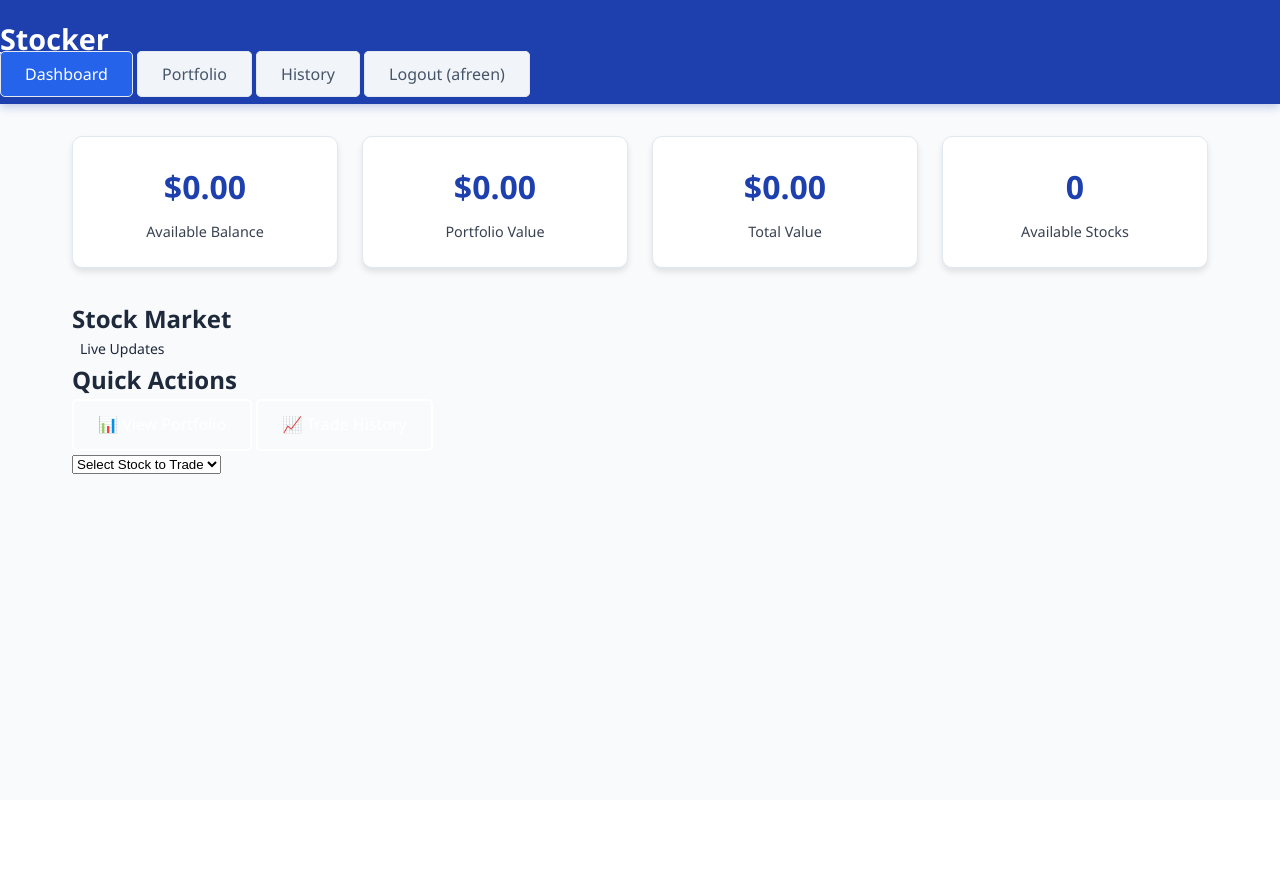
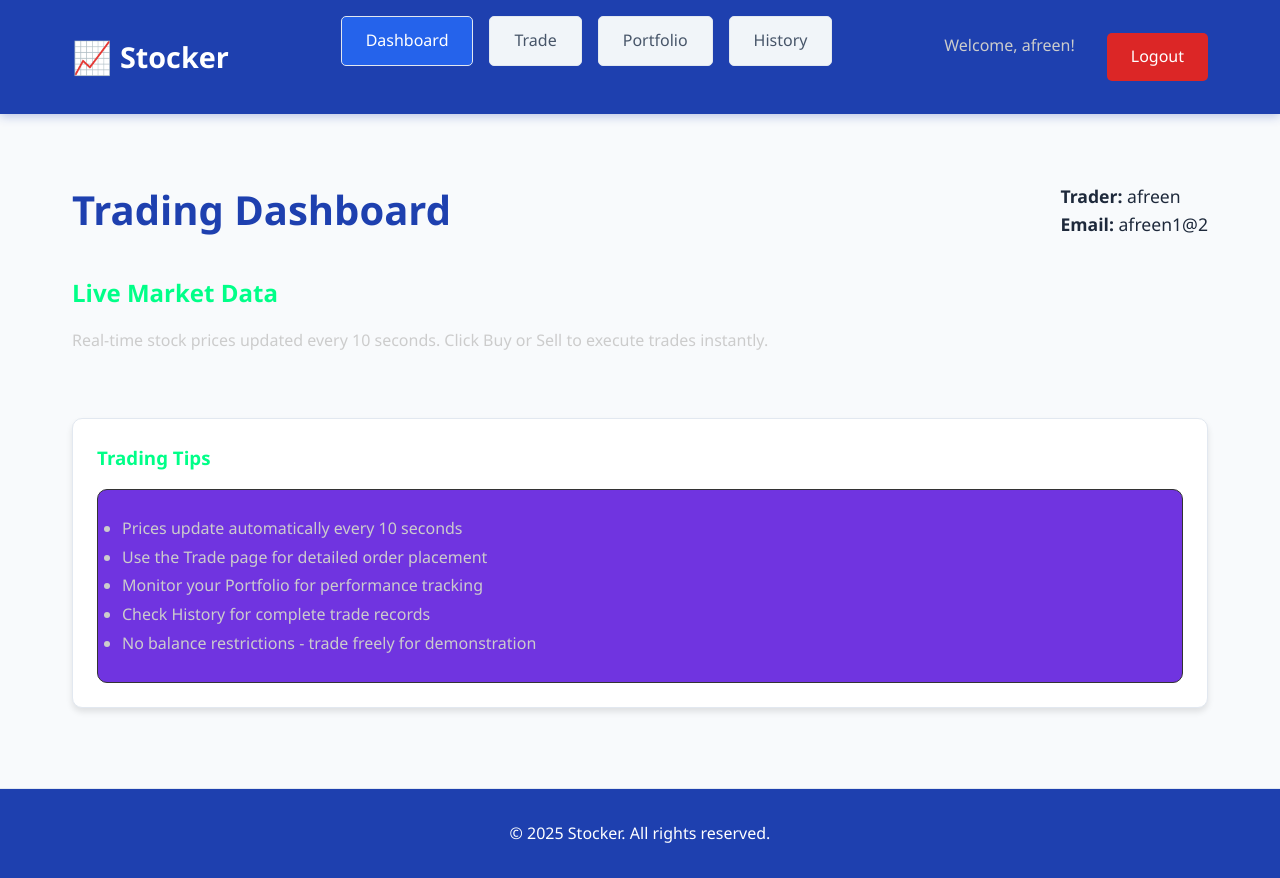
Before and after one commit to Thasleembegam04/STOCKER, a Flask app: template templates/dashboard.html in a window 1280 px wide. Before the commit the page ends 474 px from the top, so only its background shows below. Run offline with Flask 3, Linux system fonts and the light colour scheme; the template is opened without the code that fills it, so the values that code supplies are empty; a user stored in the database is signed in.

Commit message:
Update dashboard.html

```diff
--- a/templates/dashboard.html
+++ b/templates/dashboard.html
@@ -5,103 +5,90 @@
     <meta name="viewport" content="width=device-width, initial-scale=1.0">
     <title>Dashboard - Stocker</title>
     <link rel="stylesheet" href="{{ url_for('static', filename='styles.css') }}">
+    <script src="{{ url_for('static', filename='script.js') }}"></script>
 </head>
-<body data-user-id="{{ session.user_id }}">
-    <header class="header">
-        <div class="container">
-            <nav class="nav">
-                <a href="/dashboard" class="logo">Stocker</a>
-                <div class="nav-links">
-                    <a href="/dashboard" class="nav-link active">Dashboard</a>
-                    <a href="/portfolio" class="nav-link">Portfolio</a>
-                    <a href="/history" class="nav-link">History</a>
-                    <a href="/logout" class="nav-link">Logout ({{ session.username }})</a>
+<body>
+    <header>
+        <div class="header-container">
+            <div class="logo">
+                <span class="logo-icon">📈</span>
+                <a href="{{ url_for('dashboard') }}" style="color: inherit; text-decoration: none;">Stocker</a>
             </div>
-            </nav>
+
+            <div class="nav-menu-container">
+                <a href="{{ url_for('dashboard') }}" class="nav-link active">Dashboard</a>
+                <a href="{{ url_for('trade') }}" class="nav-link">Trade</a>
+                <a href="{{ url_for('portfolio') }}" class="nav-link">Portfolio</a>
+                <a href="{{ url_for('history') }}" class="nav-link">History</a>
+            </div>
+
+            <div class="auth-buttons">
+                <span style="color: #cccccc; margin-right: 1rem;">Welcome, {{ session.username }}!</span>
+                <a href="{{ url_for('logout') }}" class="btn btn-danger">Logout</a>
+            </div>
         </div>
     </header>
 
-    <main class="main-content">
-        <div class="container">
-            <div class="stats-grid mb-4">
-                <div class="stat-card">
-                    <div class="stat-value">${{ "%.2f"|format(balance) }}</div>
-                    <div class="stat-label">Available Balance</div>
-                </div>
-                <div class="stat-card">
-                    <div class="stat-value" id="portfolio-value">${{ "%.2f"|format(portfolio_value) }}</div>
-                    <div class="stat-label">Portfolio Value</div>
-                </div>
-                <div class="stat-card">
-                    <div class="stat-value">${{ "%.2f"|format(balance + portfolio_value) }}</div>
-                    <div class="stat-label">Total Value</div>
-                </div>
-                <div class="stat-card">
-                    <div class="stat-value">{{ stocks|length }}</div>
-                    <div class="stat-label">Available Stocks</div>
+    <main>
+        <div class="dashboard-container">
+            <div class="dashboard-header">
+                <h1 class="dashboard-title">Trading Dashboard</h1>
+                <div class="user-info">
+                    <p><strong>Trader:</strong> {{ session.username }}</p>
+                    <p><strong>Email:</strong> {{ session.email }}</p>
                 </div>
             </div>
 
-            <div class="card">
-                <div class="card-header">
-                    <h2 class="card-title">Stock Market</h2>
-                    <div style="display: flex; align-items: center; gap: 0.5rem; color: var(--text-muted); font-size: 0.875rem;">
-                        <div class="loading"></div>
-                        Live Updates
-                    </div>
+            <div class="market-summary">
+                <h2 style="color: #00ff88; margin-bottom: 1rem;">Live Market Data</h2>
+                <p style="color: #cccccc; margin-bottom: 2rem;">
+                    Real-time stock prices updated every 10 seconds. Click Buy or Sell to execute trades instantly.
+                </p>
             </div>
 
-                <div class="grid grid-4">
-                    {% for symbol, stock in stocks.items() %}
+            <div class="stocks-grid">
+                {% for symbol, data in stocks.items() %}
                 <div class="stock-card" data-symbol="{{ symbol }}">
+                    <div class="stock-header">
                         <div class="stock-symbol">{{ symbol }}</div>
-                        <div class="stock-name">{{ stock.name }}</div>
-                        <div class="stock-price">${{ "%.2f"|format(stock.price) }}</div>
-                        <div class="stock-change {% if stock.change >= 0 %}positive{% else %}negative{% endif %}">
-                            {{ "+" if stock.change >= 0 else "" }}${{ "%.2f"|format(stock.change) }}
+                        <div class="stock-price">${{ "%.2f"|format(data.price) }}</div>
+                    </div>
+                    <div class="stock-name">{{ data.name }}</div>
+                    <div class="stock-actions">
+                        <form method="GET" action="{{ url_for('trade') }}" style="display: inline; width: 48%; margin-right: 2%;">
+                            <input type="hidden" name="symbol" value="{{ symbol }}">
+                            <input type="hidden" name="action" value="buy">
+                            <button type="submit" class="btn-buy">Buy</button>
+                        </form>
+                        <form method="GET" action="{{ url_for('trade') }}" style="display: inline; width: 48%;">
+                            <input type="hidden" name="symbol" value="{{ symbol }}">
+                            <input type="hidden" name="action" value="sell">
+                            <button type="submit" class="btn-sell">Sell</button>
+                        </form>
                     </div>
                 </div>
                 {% endfor %}
             </div>
-            </div>
 
-            <div class="card">
-                <div class="card-header">
-                    <h2 class="card-title">Quick Actions</h2>
-                </div>
-                <div class="grid grid-3">
-                    <a href="/portfolio" class="btn btn-secondary btn-lg">
-                        📊 View Portfolio
-                    </a>
-                    <a href="/history" class="btn btn-secondary btn-lg">
-                        📈 Trade History
-                    </a>
-                    <div>
-                        <select id="quick-trade-select" class="form-input" onchange="quickTrade(this.value)">
-                            <option value="">Select Stock to Trade</option>
-                            {% for symbol, stock in stocks.items() %}
-                            <option value="{{ symbol }}">{{ symbol }} - {{ stock.name }}</option>
-                            {% endfor %}
-                        </select>
+            <div class="trading-tips">
+                <h3 style="color: #00ff88; margin-bottom: 1rem;">Trading Tips</h3>
+                <div style="background-color:  #5d18dce0; padding: 1.5rem; border-radius: 10px; border: 1px solid #333;">
+                    <ul style="color: #cccccc; line-height: 1.8;">
+                        <li>Prices update automatically every 10 seconds</li>
+                        <li>Use the Trade page for detailed order placement</li>
+                        <li>Monitor your Portfolio for performance tracking</li>
+                        <li>Check History for complete trade records</li>
+                        <li>No balance restrictions - trade freely for demonstration</li>
+                    </ul>
                 </div>
             </div>
         </div>
-
-            {% if balance < 1000 %}
-            <div class="alert alert-warning">
-                <strong>Low Balance:</strong> Your account balance is getting low. Consider selling some positions to free up funds for new trades.
-            </div>
-            {% endif %}
-        </div>
     </main>
 
-    <script src="{{ url_for('static', filename='script.js') }}"></script>
-    <script>
-        function quickTrade(symbol) {
-            if (symbol) {
-                window.location.href = `/trade/${symbol}`;
-            }
-        }
-    </script>
+    <footer>
+        <div class="footer-content">
+            <p>&copy; 2025 Stocker. All rights reserved.</p>
+        </div>
+    </footer>
 </body>
 </html>
```
Lines whose indentation alone changed are shown as unchanged.
